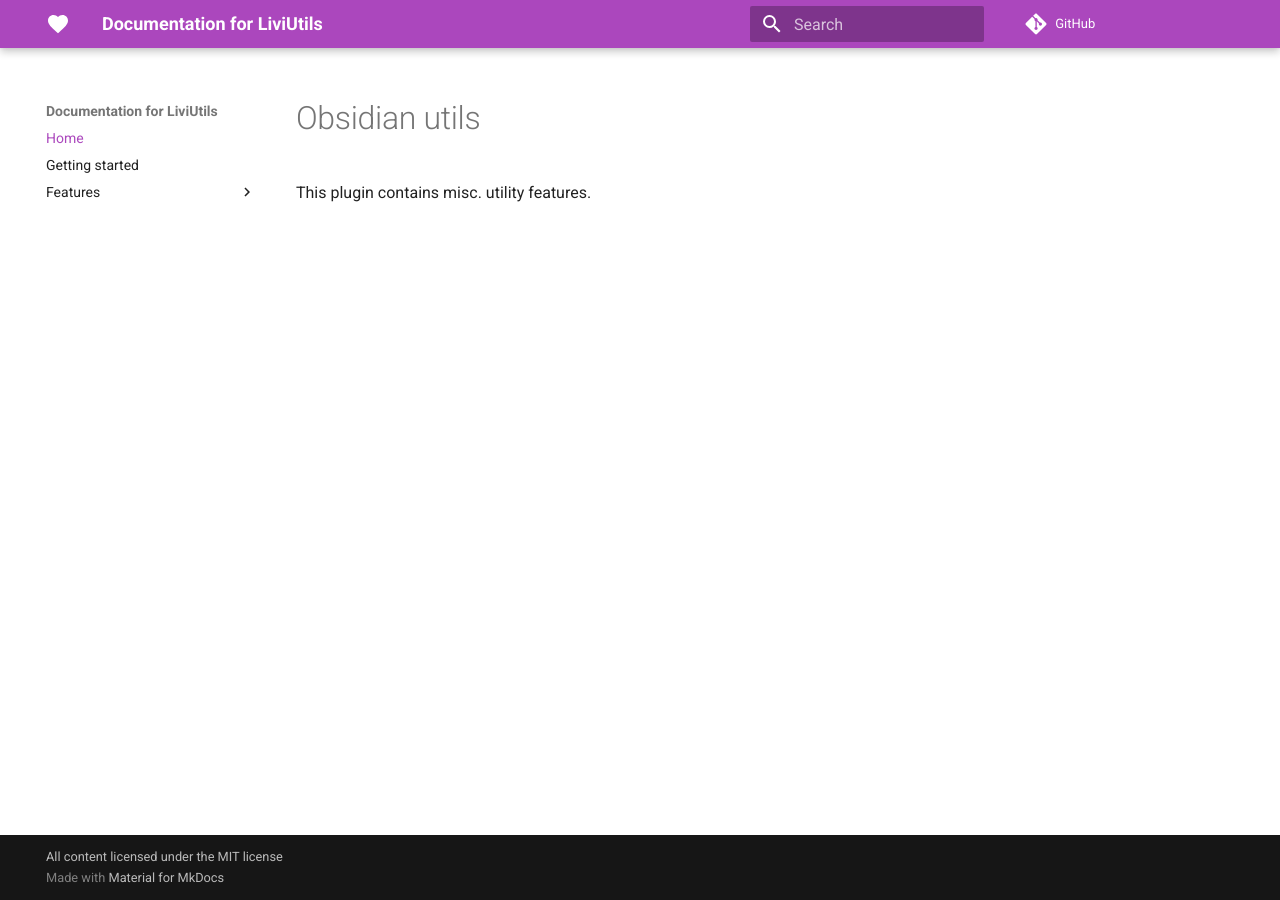
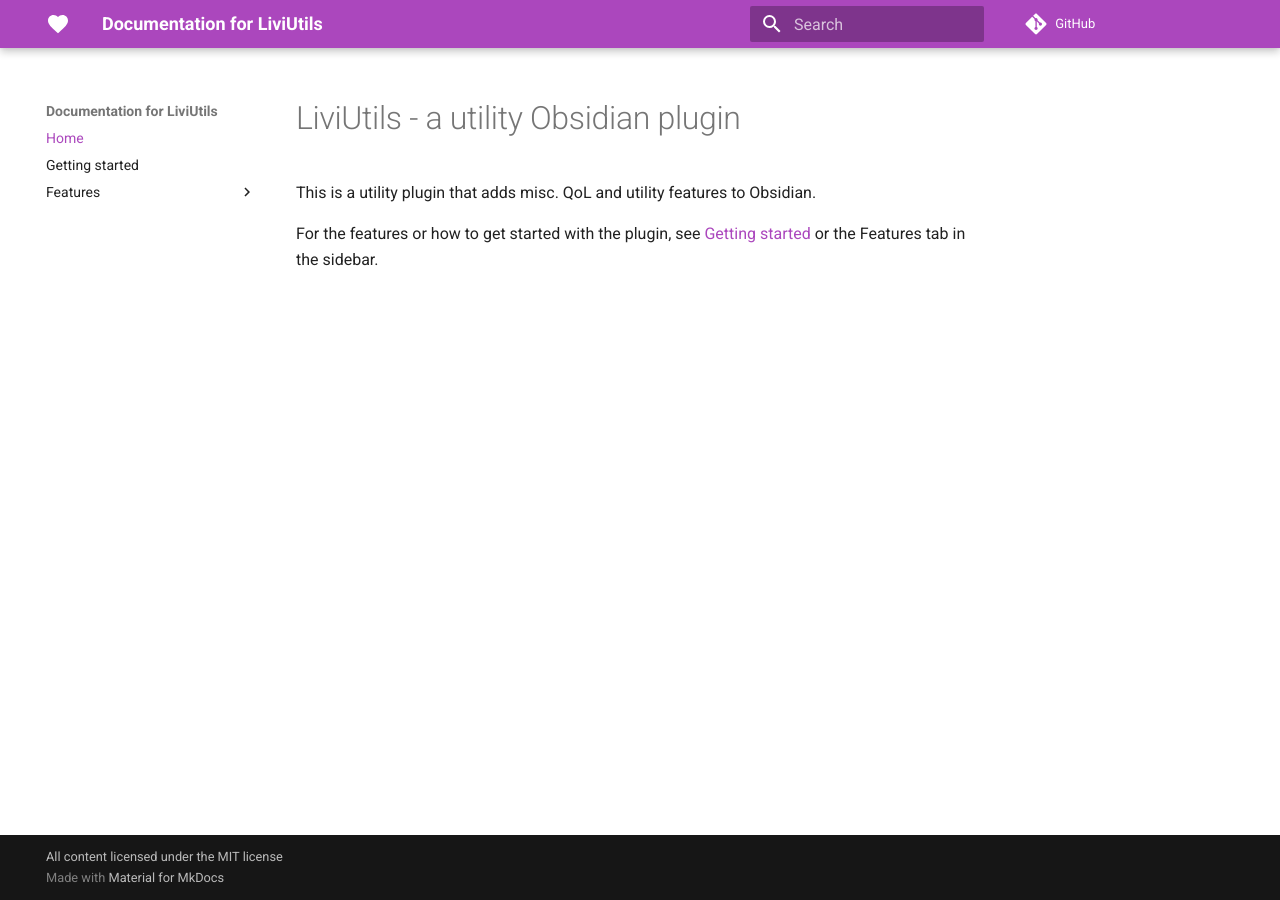
Before and after one commit to LunarWatcher/obsidian-utils, an MkDocs documentation site: the page built from docs/index.md, in a window 1280 px wide. Built offline with MkDocs 1.6.1 and Material for MkDocs 9.7.7, drawn with Linux system fonts in a browser that asks for light colours; comment, search, counter and statistics services are not loaded.

Commit message:
Replace "Obsidian utils" with the plugin name since obsidian's review bot is allergic to stating the name of the thing the plugin is for
It'll almost certainly still whine about this, but that's what the /skip command is for (and also how you end up in review purgatory) (I'm above average annoyed at obsidian just because the developer experience is horrible. Great software, horrible dev experience)

```diff
--- a/docs/index.md
+++ b/docs/index.md
@@ -1,3 +1,5 @@
-# Obsidian utils
+# LiviUtils - a utility Obsidian plugin
 
-This plugin contains misc. utility features.
+This is a utility plugin that adds misc. QoL and utility features to Obsidian.
+
+For the features or how to get started with the plugin, see [Getting started](Getting-started.md) or the Features tab in the sidebar.
```
Also changed, not shown: README.md (+2 -3 lines).
